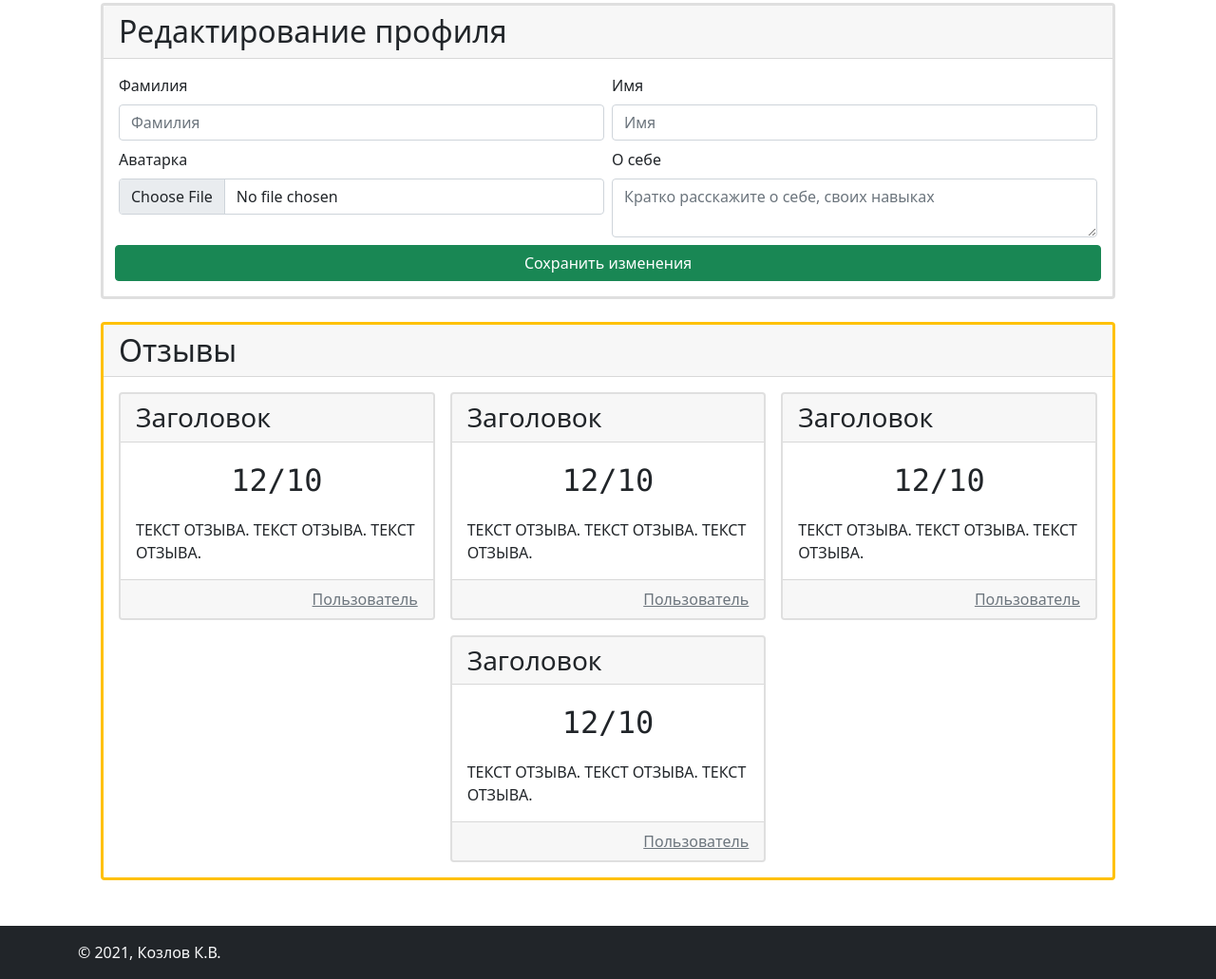
After one commit to KozlovKV/clients-notebook, a Django app: page /profile/view/1/ in a window 1280 px wide. The commit adds this page. Shown: the part 756-1787 px from the top of the page at 95% size. Run offline with Django 3.2, Linux system fonts and the light colour scheme; some libraries are stand-ins or nearby versions.

Commit message:
Added simple profile template, make links in calendar

```diff
--- a/apps/front_app/views.py
+++ b/apps/front_app/views.py
@@ -8,9 +8,9 @@ from apps.profile_app.forms import AuthenticationFormModified
 
 class BaseViewWithMenu(TemplateView):
     @staticmethod
-    def get_link_dict(url_name: str, human_name: str) -> dict:
+    def get_link_dict(url_name: str, human_name: str, kwargs: dict = {}) -> dict:
         return {
-            'url': reverse(url_name),
+            'url': reverse(url_name, kwargs=kwargs),
             'name': human_name,
         }
 
@@ -18,7 +18,7 @@ class BaseViewWithMenu(TemplateView):
         return [
             self.get_link_dict('index', 'Главная'),
             self.get_link_dict('services_list', 'Запись на приём'),
-            self.get_link_dict('index', 'Личный кабинет'),
+            self.get_link_dict('profile', 'Личный кабинет', {'id': 0}),
             self.get_link_dict('index', 'Мои услуги'),
             self.get_link_dict('index', 'Мои записи'),
         ]
--- /dev/null
+++ b/apps/profile_app/templates/profile.html
@@ -0,0 +1,69 @@
+{% extends 'base/base.html' %}
+{% block title %}
+    Главная
+{% endblock %}
+
+{% block main_content %}
+    <h1 class="text-center m-5">Профиль пользователя ИМЯ ПОЛЬЗОВАТЕЛЯ</h1>
+    <div class="card border-3 m-md-4">
+        <div class="card-body row">
+            <img class="col-md-5" src="https://cdn.hipwallpaper.com/i/43/33/srY1a6.jpg" alt="Аватарка">
+            <div class="col-md-7 card-text fs-2 list-group list-group-flush">
+                <p class="list-group-item">Фамилия</p>
+                <p class="list-group-item">Имя</p>
+                <p class="font-monospace list-group-item">Имейл</p>
+                <p class="font-monospace list-group-item">Средняя оценка - 12/10</p>
+                <p class="list-group-item">О СЕБЕ. О СЕБЕ. О СЕБЕ.</p>
+                <div class="list-group-item">
+                    <a href="#" class="btn btn-success fs-4">
+                        Посмотреть услуги пользователя <i class="fas fa-arrow-alt-circle-right"></i>
+                    </a>
+                </div>
+            </div>
+        </div>
+    </div>
+    <div class="card border-3 m-md-4 mt-3">
+        <h2 class="card-header">Редактирование профиля</h2>
+        <form action="" class="card-body row g-2">
+            <div class="col-md-6">
+                <label class="form-label" for="sirname">Фамилия</label>
+                <input class="form-control" type="text" placeholder="Фамилия" name="sirname" id="sirname">
+            </div>
+            <div class="col-md-6">
+                <label class="form-label" for="name">Имя</label>
+                <input class="form-control" type="text" placeholder="Имя" name="name" id="name">
+            </div>
+            <div class="col-md-6">
+                <label class="form-label" for="avatar">Аватарка</label>
+                <input class="form-control" type="file" name="avatar" id="avatar">
+            </div>
+            <div class="col-md-6">
+                <label class="form-label" for="info">О себе</label>
+                <textarea class="form-control" placeholder="Кратко расскажите о себе, своих навыках"
+                    name="info" id="info"></textarea>
+            </div>
+            <input class="col-12 btn btn-success" type="submit" value="Сохранить изменения">
+        </form>
+    </div>
+    <div class="card border-3 border-warning m-md-4 mt-3">
+        <h2 class="card-header">Отзывы</h2>
+        <div class="card-body">
+            <div class="row g-3 justify-content-around">
+                {% for i in '0123'|make_list %}
+                    <div class="col-md-4">
+                        <div class="card border-2">
+                            <h3 class="card-header">Заголовок</h3>
+                            <div class="card-body">
+                                <p class="font-monospace fs-2 text-center">12/10</p>
+                                <p class="card-text">ТЕКСТ ОТЗЫВА. ТЕКСТ ОТЗЫВА. ТЕКСТ ОТЗЫВА.</p>
+                            </div>
+                            <div class="card-footer text-end">
+                                <a href="#" class="text-muted">Пользователь</a>
+                            </div>
+                        </div>
+                    </div>
+                {% endfor %}
+            </div>
+        </div>
+    </div>
+{% endblock %}
--- a/apps/profile_app/urls.py
+++ b/apps/profile_app/urls.py
@@ -5,6 +5,7 @@ from apps.front_app.views import BaseViewWithMenu
 from apps.profile_app import views as profile_views
 
 urlpatterns = [
+    path('view/<int:id>/', profile_views.ProfileView.as_view(), name='profile'),
     path('login/', profile_views.LoginViewModified.as_view(), name='login'),
     path('logout/', origin_auth_views.LogoutView.as_view(), name='logout'),
 
--- a/apps/profile_app/views.py
+++ b/apps/profile_app/views.py
@@ -27,3 +27,7 @@ class RegistrationViewModified(reg_activation_views.RegistrationView, BaseViewWi
 
 class ActivationViewModified(reg_activation_views.ActivationView, BaseViewWithMenu):
     success_url = reverse_lazy('django_registration_complete')
+
+
+class ProfileView(BaseViewWithMenu):
+    template_name = 'profile.html'
--- /dev/null
+++ b/apps/services_app/urls.py
@@ -0,0 +1,9 @@
+from django.urls import path
+
+from apps.services_app import views as service
+
+urlpatterns = [
+    path('list/', service.ServicesListView.as_view(), name='services_list'),
+    path('<int:id>/', service.OneServiceCalendarView.as_view(), name='one_service_calendar'),
+    path('<int:id>/<int:Y>/<int:m>/<int:d>/', service.OneServiceDayView.as_view(), name='one_service_day'),
+]
--- a/settings/urls.py
+++ b/settings/urls.py
@@ -16,14 +16,10 @@ Including another URLconf
 from django.contrib import admin
 from django.urls import path, include
 from apps.front_app import views as front
-from apps.services_app import views as service
 
 urlpatterns = [
     path('admin/', admin.site.urls),
     path('', front.IndexView.as_view(), name='index'),
-    path('service/', service.ServicesListView.as_view(), name='services_list'),
-    path('service/<int:id>/', service.OneServiceCalendarView.as_view(), name='one_service_calendar'),
-    path('service/<int:id>/<Y>/<m>/<d>/', service.OneServiceDayView.as_view(), name='one_service_day'),
-
+    path('service/', include('apps.services_app.urls')),
     path('profile/', include('apps.profile_app.urls')),
 ]
```
Also changed, not shown: apps/services_app/templates/one_service_calendar.html (+11 -13 lines).
